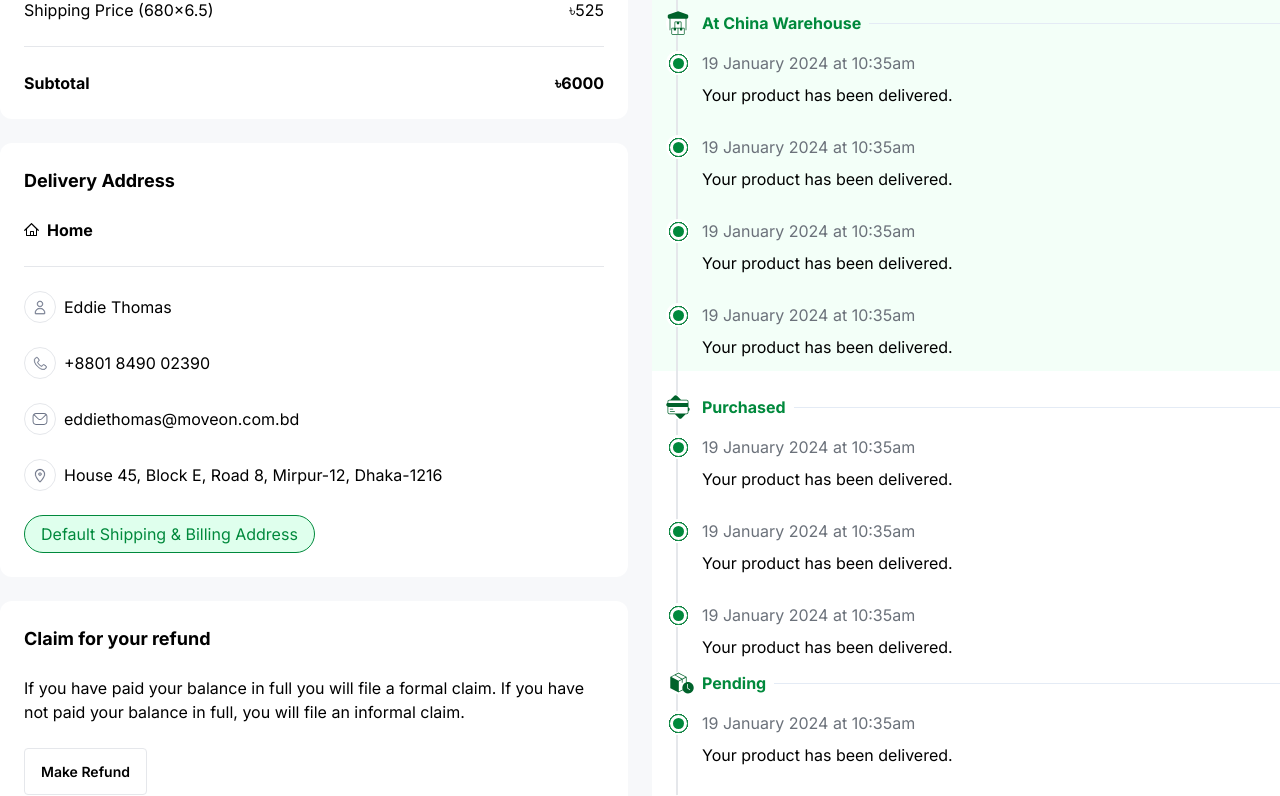
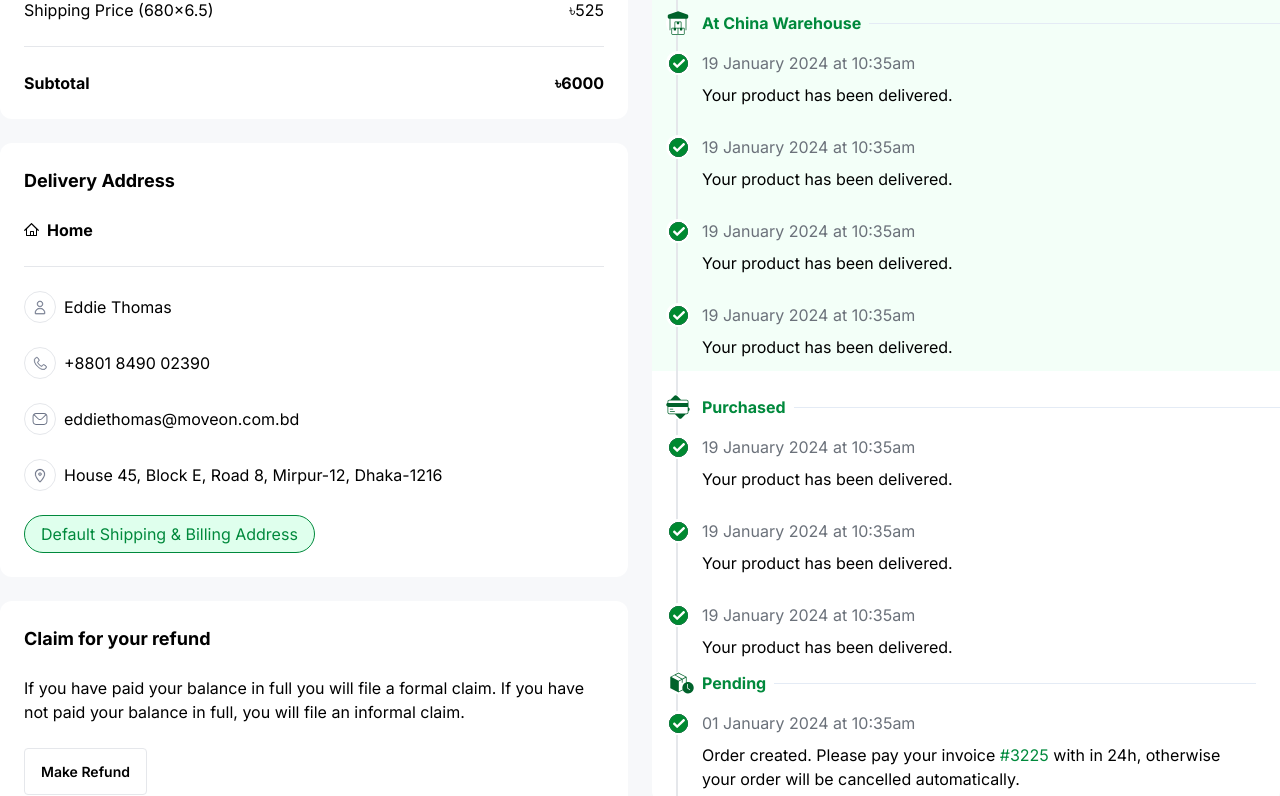
Before and after one commit to masudrahman-dev/buy-ship-me, a React (Vite) app: page / in a window 1280 px wide. Shown: the part 1394-2190 px from the top of the page. Built offline with nearby package versions, Linux system fonts and the light colour scheme.

Commit message:
refactor code

```diff
--- a/src/components/icons/ArrowDownRightIcon.tsx
+++ /dev/null
@@ -1,29 +0,0 @@
-import React from "react";
-import clx from "../../utils/clx";
-import IconWrapper from "./IconWrapper";
-const ArrowDownRightIcon = ({
-  className,
-  iconWrapperStyle,
-}: {
-  className?: string;
-  iconWrapperStyle?: string;
-}) => {
-  return (
-    <svg
-      xmlns="http://www.w3.org/2000/svg"
-      fill="none"
-      viewBox="0 0 24 24"
-      strokeWidth={1.5}
-      stroke="currentColor"
-      className={clx("h-3 w-3", className)}
-    >
-      <path
-        strokeLinecap="round"
-        strokeLinejoin="round"
-        d="m4.5 19.5 15-15m0 0H8.25m11.25 0v11.25"
-      />
-    </svg>
-  );
-};
-
-export default ArrowDownRightIcon;
--- a/src/components/icons/ArrowUpRightIcon.tsx
+++ /dev/null
@@ -1,29 +0,0 @@
-import React from "react";
-import clx from "../../utils/clx";
-import IconWrapper from "./IconWrapper";
-const ArrowUpRightIcon = ({
-  className,
-  iconWrapperStyle,
-}: {
-  className?: string;
-  iconWrapperStyle?: string;
-}) => {
-  return (
-    <svg
-      xmlns="http://www.w3.org/2000/svg"
-      fill="none"
-      viewBox="0 0 24 24"
-      strokeWidth={1.5}
-      stroke="currentColor"
-      className={clx("h-3 w-3", className)}
-    >
-      <path
-        strokeLinecap="round"
-        strokeLinejoin="round"
-        d="m4.5 19.5 15-15m0 0H8.25m11.25 0v11.25"
-      />
-    </svg>
-  );
-};
-
-export default ArrowUpRightIcon;
--- a/src/components/icons/ChatIcon.tsx
+++ /dev/null
@@ -1,34 +0,0 @@
-import React from "react";
-import clx from "../../utils/clx";
-import IconWrapper from "./IconWrapper";
-const ChatIcon = ({
-  className,
-  iconWrapperStyle,
-}: {
-  className?: string;
-  iconWrapperStyle?: string;
-}) => {
-  return (
-    <IconWrapper iconWrapperStyle={iconWrapperStyle}>
-      <svg
-        width="24"
-        height="25"
-        viewBox="0 0 24 25"
-        fill="none"
-        xmlns="http://www.w3.org/2000/svg"
-        className={clx("h-6 w-6", className)}
-      >
-        <path
-          d="M0.799824 8.7999C0.799824 4.16071 4.56063 0.399902 9.19982 0.399902C13.839 0.399902 17.5998 4.16071 17.5998 8.7999C17.5998 13.4391 13.839 17.1999 9.19982 17.1999C7.66875 17.1999 6.23165 16.7897 4.99446 16.0729L1.72118 17.164C1.47484 17.2461 1.20328 17.1851 1.01572 17.0055C0.828159 16.8259 0.75542 16.5573 0.826757 16.3076L1.82301 12.8207C1.17053 11.626 0.799824 10.2553 0.799824 8.7999ZM7.09981 6.6999C6.71321 6.6999 6.39981 7.0133 6.39981 7.3999C6.39981 7.7865 6.71321 8.0999 7.09981 8.0999H11.2998C11.6864 8.0999 11.9998 7.7865 11.9998 7.3999C11.9998 7.0133 11.6864 6.6999 11.2998 6.6999H7.09981ZM9.89981 9.4999H7.09981C6.71321 9.4999 6.39981 9.8133 6.39981 10.1999C6.39981 10.5865 6.71321 10.8999 7.09981 10.8999H9.89981C10.2864 10.8999 10.5998 10.5865 10.5998 10.1999C10.5998 9.8133 10.2864 9.4999 9.89981 9.4999Z"
-          fill="white"
-        />
-        <path
-          d="M15.1867 19.9259L11.824 18.2446C12.4397 18.0739 13.031 17.8446 13.5916 17.5631L15.4998 18.5172L21.7998 15.3672V14.3999C21.7998 13.6267 21.173 12.9999 20.3998 12.9999H18.0567C18.27 12.551 18.4501 12.0833 18.594 11.5999H20.3998C21.9462 11.5999 23.1998 12.8535 23.1998 14.3999V21.3999C23.1998 22.9463 21.9462 24.1999 20.3998 24.1999H10.5998C9.05341 24.1999 7.79981 22.9463 7.79981 21.3999V18.5007C8.25705 18.5661 8.72448 18.5999 9.19981 18.5999V21.3999C9.19981 22.1731 9.82661 22.7999 10.5998 22.7999H20.3998C21.173 22.7999 21.7998 22.1731 21.7998 21.3999V16.9324L15.8128 19.9259C15.6157 20.0245 15.3838 20.0245 15.1867 19.9259Z"
-          fill="white"
-        />
-      </svg>
-    </IconWrapper>
-  );
-};
-
-export default ChatIcon;
--- a/src/components/icons/SearchIcon.tsx
+++ /dev/null
@@ -1,23 +0,0 @@
-import React from "react";
-import clx from "../../utils/clx";
-
-const SearchIcon = ({ className }: { className?: string }) => {
-  return (
-    <svg
-      xmlns="http://www.w3.org/2000/svg"
-      fill="none"
-      viewBox="0 0 24 24"
-      strokeWidth={1.5}
-      stroke="currentColor"
-      className={clx("h-4 w-4", className)}
-    >
-      <path
-        strokeLinecap="round"
-        strokeLinejoin="round"
-        d="m21 21-5.197-5.197m0 0A7.5 7.5 0 1 0 5.196 5.196a7.5 7.5 0 0 0 10.607 10.607Z"
-      />
-    </svg>
-  );
-};
-
-export default SearchIcon;
--- a/src/components/timeline/Timeline.tsx
+++ b/src/components/timeline/Timeline.tsx
@@ -10,6 +10,7 @@ import DestinationIcon from "../icons/destination-icon/DestinationIcon";
 import PendingIcon from "../icons/panding-icon/PandingIcon";
 import WarehouseIcon from "../icons/warehouse-icon/WarehouseIcon";
 import PurchasedIcon from "../icons/purchased-icon/PurchasedIcon";
+import Pending from "./pending/Pending";
 
 const Timeline = () => {
   return (
@@ -51,6 +52,9 @@ const Timeline = () => {
           />
         </div>
       </div>
+
+
+
       <div className="relative ml-6 space-y-8 border-s-2 pt-6  ">
         <TimelineStack
           iconTitleClass="-start-3"
@@ -60,8 +64,8 @@ const Timeline = () => {
         />
       </div>
 
-      <div className="relative ml-6 space-y-8 border-s-2   ">
-        <TimelineStack
+      <div className="relative mx-6 space-y-8 border-s-2   ">
+        <Pending
           iconTitleClass="-start-2"
           timeList={[1, 2, 3]}
           iconTitle={<PendingIcon />}
--- a/src/components/timeline/TimelineStack/TimelineStack.tsx
+++ b/src/components/timeline/TimelineStack/TimelineStack.tsx
@@ -1,3 +1,4 @@
+import CheckedIcon from "@/components/icons/CheckedIcon";
 import CircleIcon from "@/components/icons/circle-icon/CircleIcon";
 import PendingIcon from "@/components/icons/panding-icon/PandingIcon";
 import clx from "@/utils/clx";
@@ -50,7 +51,7 @@ const TimelineStack: React.FC<DeliveredProps> = ({
           return (
             <div className="ms-6 mt-4 ">
               <span className="absolute -start-3 flex h-6 w-6 items-center justify-center rounded-full bg-white text-center ">
-                <CircleIcon />
+                <CheckedIcon />
               </span>
               <div className="">
                 <time className="block text-nowrap text-silver">
@@ -66,7 +67,7 @@ const TimelineStack: React.FC<DeliveredProps> = ({
       ) : (
         <div className="ms-6 mt-4 ">
           <span className="absolute -start-3 flex h-6 w-6 items-center justify-center rounded-full bg-white text-center ">
-            <CircleIcon />
+            <CheckedIcon />
           </span>
           <div className="">
             <time className="block text-nowrap text-silver">
--- /dev/null
+++ b/src/components/timeline/pending/Pending.tsx
@@ -0,0 +1,86 @@
+import CheckedIcon from "@/components/icons/CheckedIcon";
+import CircleIcon from "@/components/icons/circle-icon/CircleIcon";
+import PendingIcon from "@/components/icons/panding-icon/PandingIcon";
+import clx from "@/utils/clx";
+import { ReactNode } from "react";
+
+interface DeliveredProps {
+  iconTitle?: ReactNode;
+  label?: string;
+  time?: string;
+  desc?: string;
+  labelClass?: string;
+  iconTitleClass?: string;
+  images?: string[] | number[];
+  timeList?: number[] | string[];
+  containerClassName?: string;
+}
+
+
+
+
+
+const Pending: React.FC<DeliveredProps> = ({
+  iconTitle,
+  iconTitleClass: iconTitleClassName,
+  label,
+  labelClass,
+  time,
+  timeList = [],
+  desc,
+  images = [],
+  containerClassName,
+}) => {
+  return (
+    <div className={clx("", containerClassName)}>
+      <div className="ms-6">
+        <span
+          className={clx(
+            "absolute -start-2 flex h-6 w-6 items-center justify-center rounded-full bg-white ",
+            iconTitleClassName,
+          )}
+        >
+          {iconTitle ? iconTitle : <PendingIcon />}
+        </span>
+        <h3 className=" flex items-center gap-2 rounded-full">
+          <span className="   text-nowrap text-base font-bold text-msGreen">
+            {label || "Delivered"}
+          </span>
+          <div className="bg-silver-300 h-[1px] w-full"></div>
+        </h3>
+      </div>
+
+      <div className="ms-6 mt-4 ">
+        <span className="absolute -start-3 flex h-6 w-6 items-center justify-center rounded-full bg-white text-center ">
+          <CheckedIcon />
+        </span>
+        <div className="">
+          <time className="block text-nowrap text-silver">
+            {time || "01 January 2024 at 10:35am"}
+          </time>
+          <p className=" pb-3 pt-2">
+            Order created. Please pay your invoice{" "}
+            <span className="text-msGreen">#3225</span> with in 24h, otherwise
+            your order will be cancelled automatically.
+          </p>
+
+          {images?.length > 0 && (
+            <div className="flex items-center gap-2">
+              {images?.map(() => {
+                return (
+                  <img
+                    src="https://picsum.photos/50/50"
+                    className=" rounded-md"
+                    alt=""
+                  />
+                );
+              })}
+            </div>
+          )}
+        </div>
+      </div>
+    </div>
+  );
+};
+
+export default Pending;
--- /dev/null
+++ b/src/components/timeline/stack-card/StackCard.tsx
@@ -0,0 +1,34 @@
+import CheckedIcon from "@/components/icons/CheckedIcon";
+import React from "react";
+
+const StackCard = ({ images, time,desc }) => {
+  return (
+    <div className="ms-6 mt-4 ">
+      <span className="absolute -start-3 flex h-6 w-6 items-center justify-center rounded-full bg-white text-center ">
+        <CheckedIcon />
+      </span>
+      <div className="">
+        <time className="block text-nowrap text-silver">
+          {time || "01 January 2024 at 10:35am"}
+        </time>
+        <p className=" pb-3 pt-2">{desc}</p>
+
+        {images?.length > 0 && (
+          <div className="flex items-center gap-2">
+            {images?.map(() => {
+              return (
+                <img
+                  src="https://picsum.photos/50/50"
+                  className=" rounded-md"
+                  alt=""
+                />
+              );
+            })}
+          </div>
+        )}
+      </div>
+    </div>
+  );
+};
+
+export default StackCard;
```
